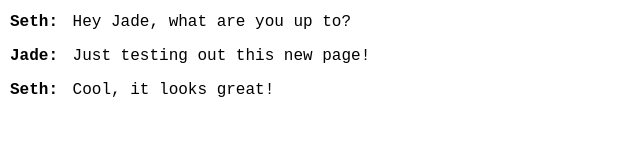
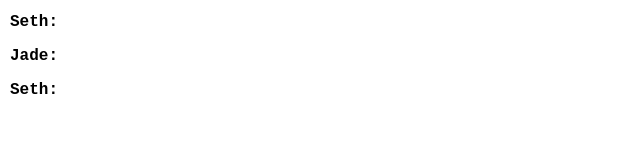
Before and after one commit to Version3Gamer/euc, a plain HTML site: page index.html in a window 1280 px wide. Shown: the whole page, without its empty margins (0-640 px from the left). Drawn offline with Linux system fonts and the light colour scheme.

Commit message:
Update style.css

```diff
--- a/style.css
+++ b/style.css
@@ -3,7 +3,7 @@ body {
   margin: 0;
   padding: 0;
   background: transparent; /* Transparent background */
-  color: black; /* Default text color */
+  color: white; /* Default text color */
   font-family: 'Courier New', monospace;
   font-size: 16px;
   line-height: 1.5;
```
